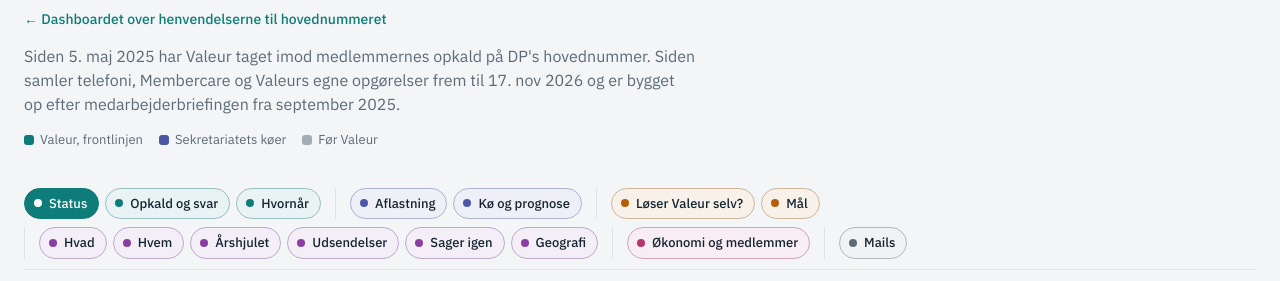
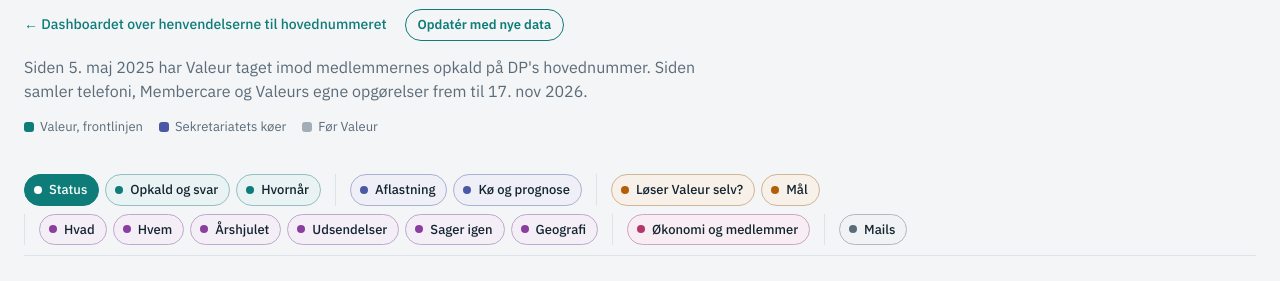
Before and after one commit to sebastianlistfeirup/Valeur, a plain HTML site: page dist/briefing.html in a window 1280 px wide. Shown: the part 127-408 px from the top of the page. Drawn offline with nearby package versions, Linux system fonts and the light colour scheme.

Commit message:
Fjern henvisningen til briefingen og flyt opdateringslinket op
Indledningen naevner ikke laengere medarbejderbriefingen, og linket til
opdateringssiden staar nu oeverst paa dashboardet ved siden af linket til
det oprindelige dashboard.

Co-Authored-By: Claude Opus 5.5 <noreply@anthropic.com>

```diff
--- a/dist/briefing.html
+++ b/dist/briefing.html
@@ -116,6 +116,9 @@ footer{color:var(--muted);font-size:12px}
 .split{display:grid;grid-template-columns:repeat(auto-fit,minmax(min(100%,260px),1fr));gap:12px}
 .crosslink{font-size:14px;font-weight:500;color:var(--valeur);text-decoration:none;width:max-content;max-width:100%}
 .crosslink:hover,.crosslink:focus-visible{text-decoration:underline}
+.toplinks{display:flex;flex-wrap:wrap;gap:10px 18px;align-items:center}
+.opdater-knap{font-size:13px;font-weight:600;color:var(--valeur);text-decoration:none;padding:5px 12px;border:1px solid var(--valeur);border-radius:999px}
+.opdater-knap:hover,.opdater-knap:focus-visible{background:var(--valeur);color:var(--panel);outline:none}
 @media (prefers-reduced-motion:reduce){*{animation:none!important;transition:none!important}}
 </style>
 
@@ -123,7 +126,10 @@ footer{color:var(--muted);font-size:12px}
 <header class="top">
   <div class="eyebrow">Dansk Psykolog Forening · Valeur-samarbejdet</div>
   <h1>Medlemmernes indgang</h1>
-  <a class="crosslink" href="index.html">← Dashboardet over henvendelserne til hovednummeret</a>
+  <div class="toplinks">
+    <a class="crosslink" href="index.html">← Dashboardet over henvendelserne til hovednummeret</a>
+    <a class="opdater-knap" href="opdater.html">Opdatér med nye data</a>
+  </div>
   <p class="lede" id="lede"></p>
   <div class="legend">
     <span><i class="dot" style="background:var(--valeur)"></i>Valeur, frontlinjen</span>
@@ -379,7 +385,7 @@ function render(){
   const gentag2 = Object.entries(MC.gentag).filter(([k])=>+k>=2).reduce((a,[,v])=>a+v,0);
 
   document.getElementById("lede").textContent =
-    `Siden ${dato(V.foerste)} har Valeur taget imod medlemmernes opkald på DP's hovednummer. Siden samler telefoni, Membercare og Valeurs egne opgørelser frem til ${dato(V.sidste)} og er bygget op efter medarbejderbriefingen fra september 2025.`;
+    `Siden ${dato(V.foerste)} har Valeur taget imod medlemmernes opkald på DP's hovednummer. Siden samler telefoni, Membercare og Valeurs egne opgørelser frem til ${dato(V.sidste)}.`;
 
   const kpi = (v,label,from,pill) => `<div class="kpi"><div class="eyebrow">${label}</div><div class="v">${v}</div>${from?`<div class="from">${from}</div>`:""}${pill||""}</div>`;
   const chg = (a,b,goodDown=true) => { const d=(b-a)/a; const good = goodDown ? d<0 : d>0; return `<span class="pill ${good?"good":"bad"}">${d>0?"▲":"▼"} ${fmt(Math.abs(d)*100)} %</span>`; };
```
Also changed, not shown: docs/briefing.html (+8 -2 lines), scripts/briefing/template.html (+8 -2 lines).
